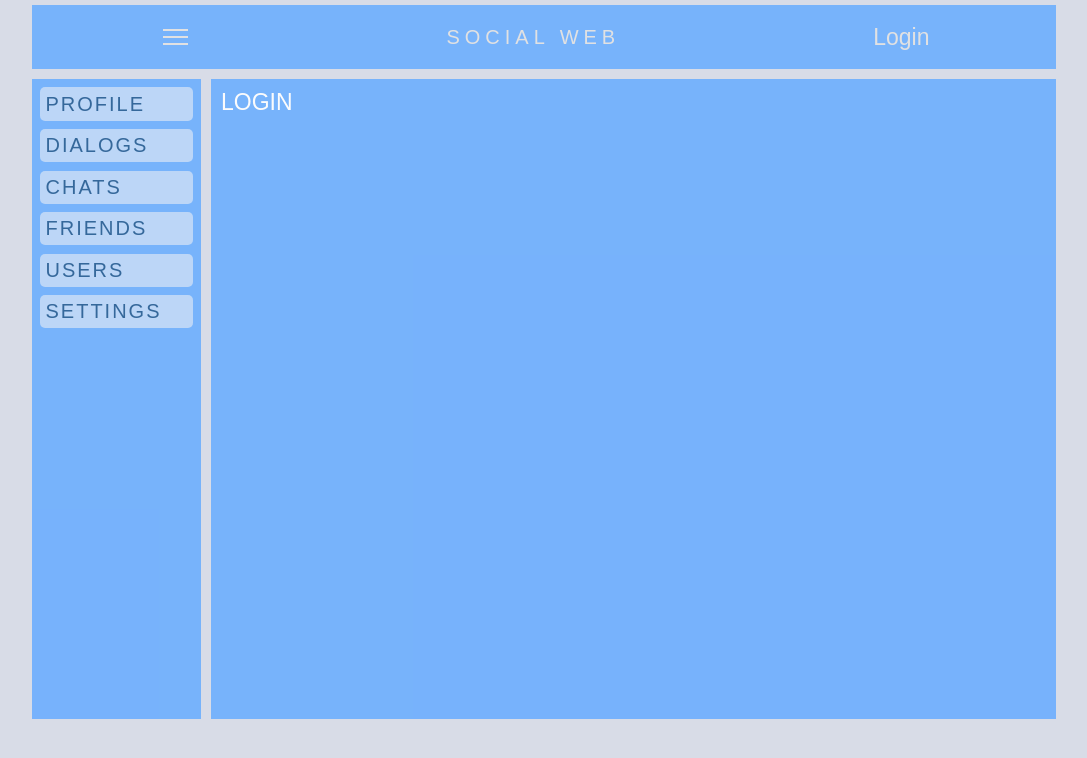
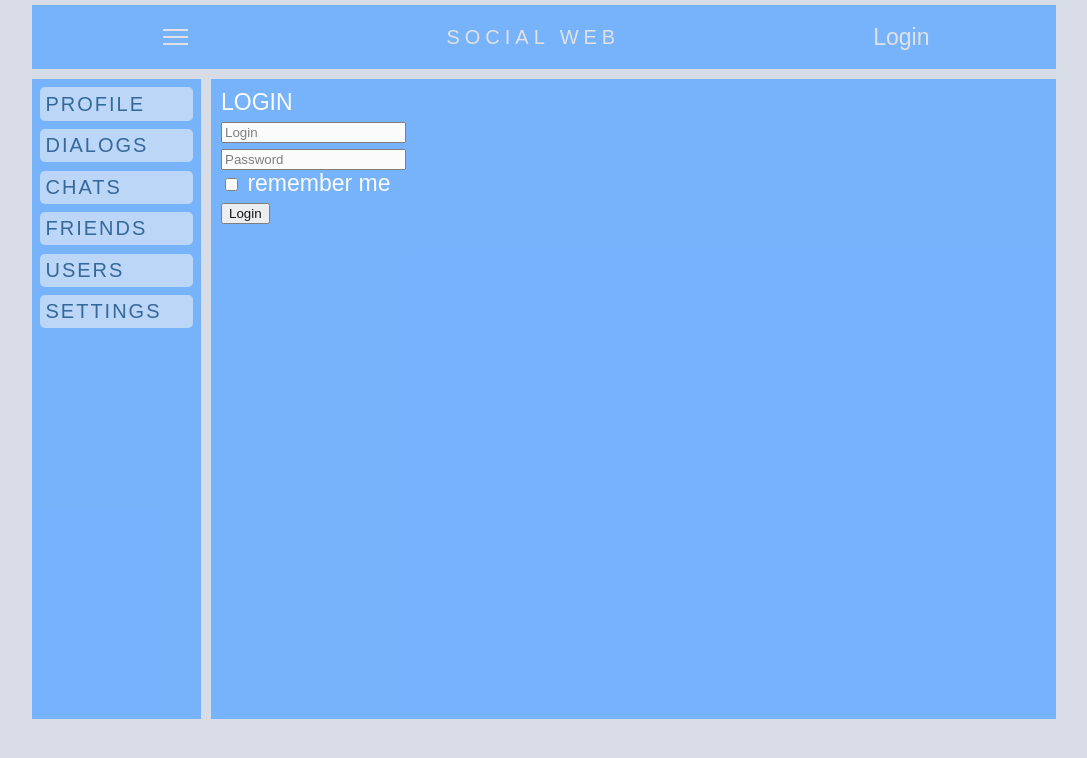
Before and after one commit to vladislavzasyadko/react-course-social-network, a React (Create React App) app: page /login in a window 1280 px wide. Shown: the top 758 px of the page, without its empty margins (96-1183 px from the left). Built offline with nearby package versions, Linux system fonts and the light colour scheme; no server answers.

Commit message:
redux form added to complete login form checkbox in firefox is not displayed!

```diff
--- a/src/components/Login/Login.jsx
+++ b/src/components/Login/Login.jsx
@@ -1,10 +1,34 @@
 import React from 'react'
+import {reduxForm, Field} from 'redux-form'
 
 
-const Login = (props) => {
+const LoginForm = (props) => {
 
     return (
-        <div>LOGIN</div>
+        <form onSubmit={props.handleSubmit}>
+            <div><Field component={'input'} name={'login'} placeholder={'Login'} /></div>
+            <div><Field component={'input'} name={'password'} type="password" placeholder={'Password'} /></div>
+            <div><Field component={'input'} name={'rememberMe'} type={'checkbox'} appearance={'checkbox'}/><label> remember me</label></div>
+            <div><button>Login</button></div>
+        </form>
+
+    )
+}
+
+const LoginReduxForm = reduxForm({
+        //unique name for the form
+        form: 'login'})(LoginForm)
+
+const Login = (props) => {
+    const onSubmit = (formData) => {
+        console.log(formData)
+    }
+
+    return (
+        <div>
+            <div>LOGIN</div>
+            <LoginReduxForm onSubmit={onSubmit}/>
+        </div>
     )
 }
 
--- a/src/redux/redux-store.js
+++ b/src/redux/redux-store.js
@@ -4,12 +4,14 @@ import {createStore, combineReducers, applyMiddleware } from 'redux';
 import usersReducer from "./usersReducer";
 import authReducer from "./authReducer";
 import thunkMiddleware from 'redux-thunk';
+import {reducer as formReducer} from 'redux-form';
 
 let reducers = combineReducers({
     profileData: profileReducer,
     dialogsData: dialogsReducer,
     usersData: usersReducer,
     auth: authReducer,
+    form: formReducer,
 });
 
 let store = createStore(reducers, applyMiddleware(thunkMiddleware));
```
Also changed, not shown: src/components/Login/Login.module.scss (added).
